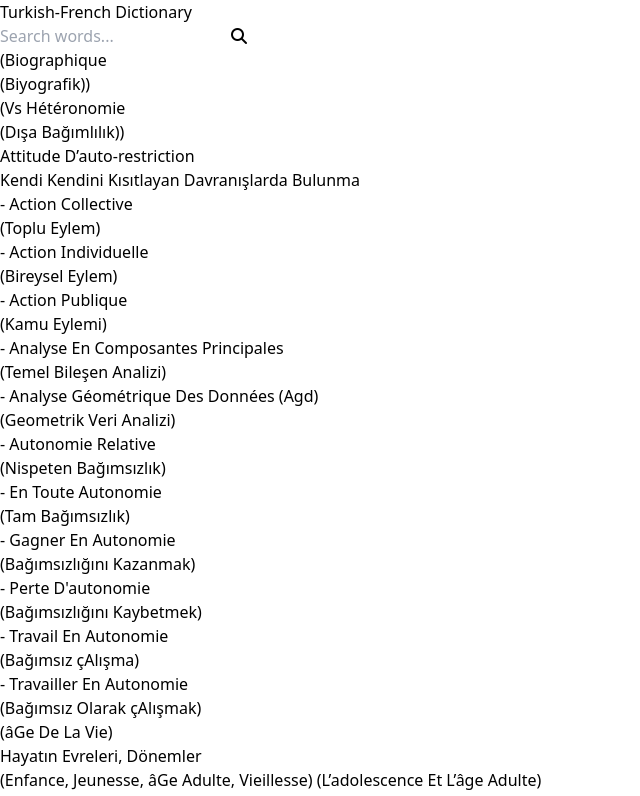
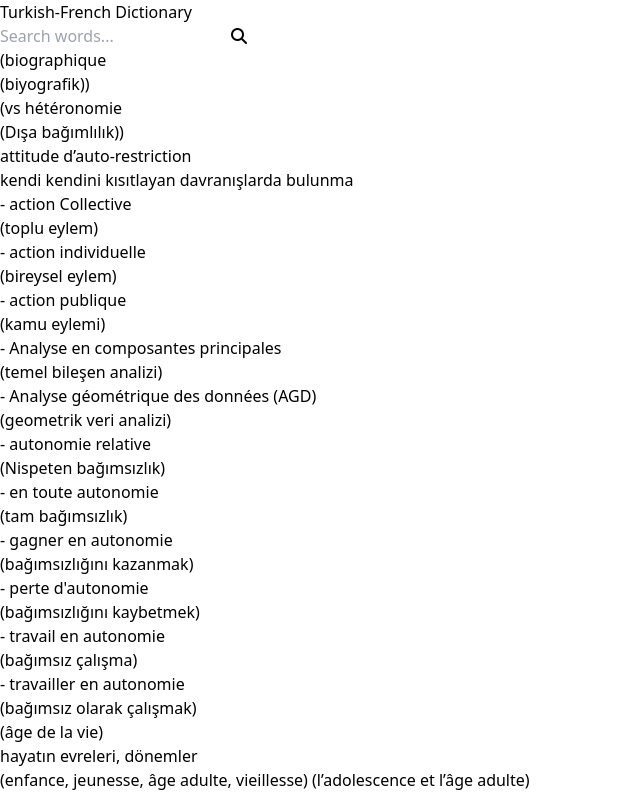
Before and after one commit to gulsucanli/sonhali, a React (Vite) app in the folder my-project/: page / in a window 1280 px wide. Shown: the top 796 px of the page, without its empty margins (0-640 px from the left). Built offline with nearby package versions, Linux system fonts and the light colour scheme.

Commit message:
modified:   my-project/src/App.jsx

```diff
--- a/my-project/src/App.jsx
+++ b/my-project/src/App.jsx
@@ -75,9 +75,8 @@ const CsvData = () => {
             filteredData.map((val, key) => (
                 <div key={key} className="bg-white shadow-md rounded-lg p-6 flex flex-col justify-between">
                     <div className="">
-                    <h2 className="text-xl font-bold mb-2">{toTitleCase(val.Fransızca)}</h2>
-                    <p className="text-gray-600 text-lg">{toTitleCase(val.Türkçe)}</p>
-
+                        <h2 className="text-xl font-bold mb-2">{val.Fransızca}</h2>
+                        <p className="text-gray-600 text-lg">{val.Türkçe}</p>
 
                     </div>
                 </div>
```
